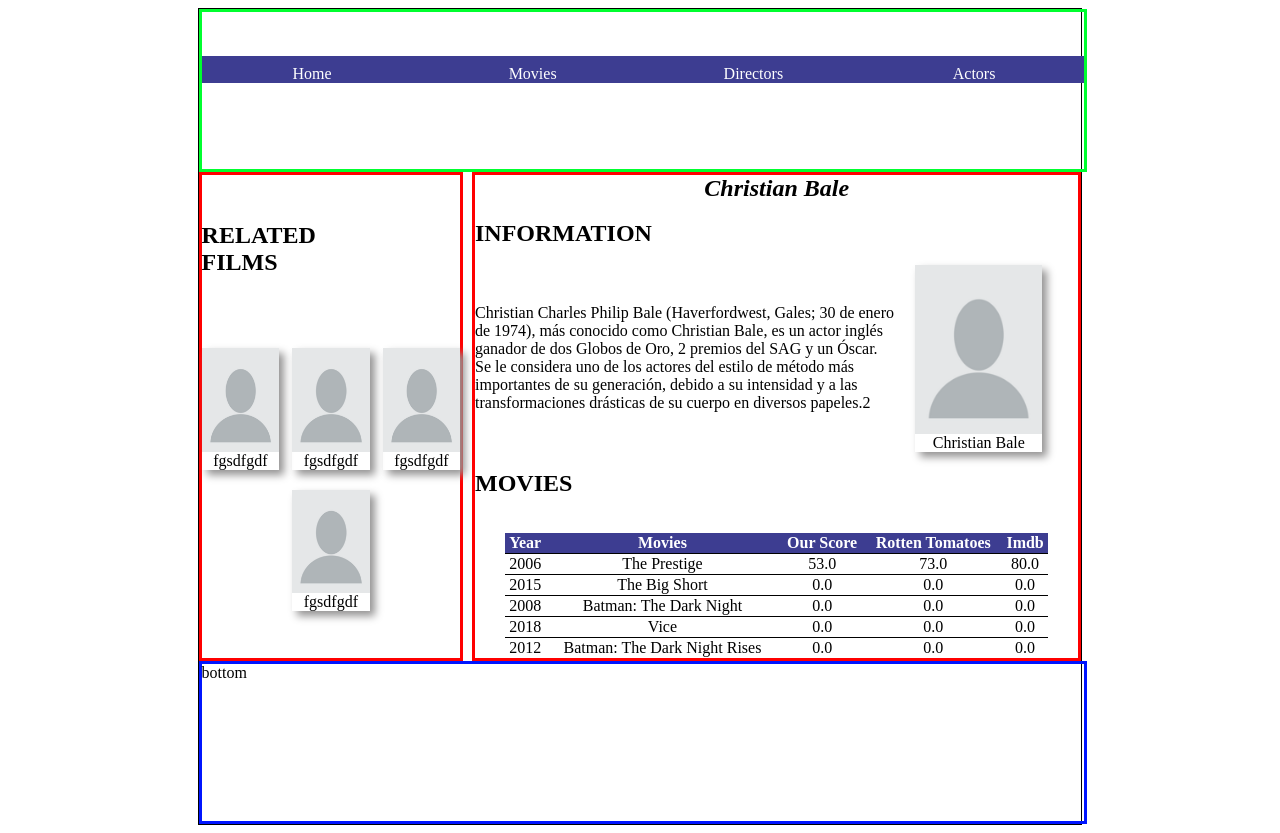
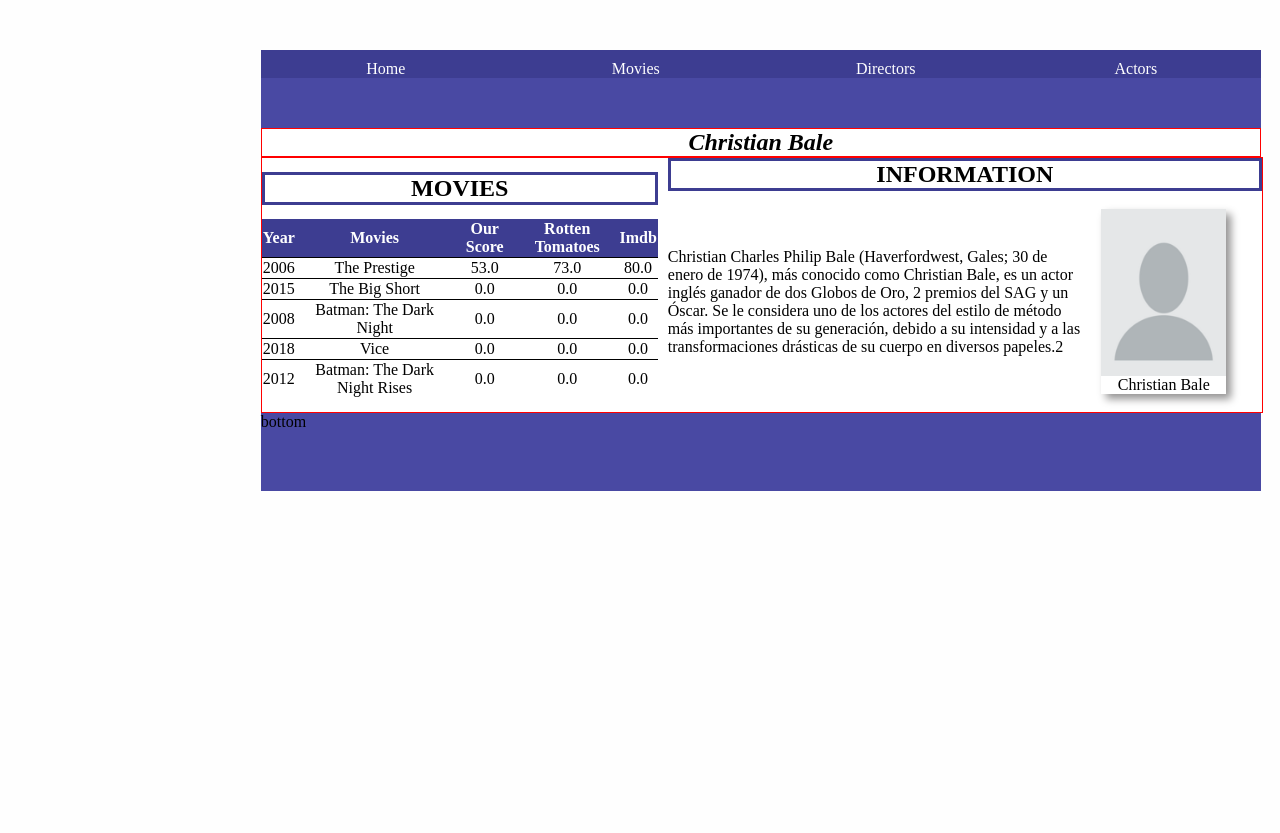
Before and after one commit to Sergio2405/Movies, a Django app: page /blog/actors/1/ in a window 1280 px wide. After the commit the page ends 491 px from the top, so only its background shows below. Run offline with Django 3.2, Linux system fonts and the light colour scheme; data comes from the database, SQL or seed files in the repository; parts of the project's set-up code (start-up, migrations or seed data) failed here and were passed over; some libraries are stand-ins or nearby versions.

Commit message:
format change

```diff
--- a/blog/static/blog/css/index.css
+++ b/blog/static/blog/css/index.css
@@ -1,17 +1,20 @@
 :root {
     --page-color: rgb(61, 61, 145);
-    /* --page-background: rgb(63, 63, 78) ; */
+    --page-background: white ;
+    --body--color: rgb(254, 254, 254);
     --nav-color: rgb(73, 73, 163);
     --font-letter: "Times New Roman", Times, serif
 }
 
+body{background-color:var(--body--color) ;}
+
 #webpage
 {
-    border: 1px solid black;
-    margin-left: 15%;
-    margin-right: 15%;
+    margin-left: 20%;
     font-family: var(--font-letter);
-    background-color:var(--page-background) ;
+    background-color:var(--page-background);
+    width: 1000px;
+    height: auto;
 }
 /* CONTAINER */
 #parent
@@ -19,7 +22,6 @@
     display: grid;
     grid-template-columns: auto;
     row-gap: auto;
-    border: 3px solid red;
     width: 70%;
     height: auto;
 }
@@ -31,40 +33,30 @@
     column-gap: 1%;
     width: 100%;
     height: auto;
+    border: 1px solid red;
 }
 
 #right_side
 {
-    border: 3px solid red;
     width: 30%;
     height: auto;
-    /* display: grid;
-    grid-template-rows: auto auto auto;
-    row-gap: auto; */
     display: flex;
     justify-content: space-evenly;
     flex-direction: column;
 }
 
-#left_side
-{
-    border: 3px solid red;
-    width: 20%;
-    height: auto;
-}
-
 #header
 {
-    border: 3px solid rgb(0, 255, 47);
     width: 100%;
-    height: 20%;
+    height: 10%;
+    background-color: var(--nav-color);
 }
 
 #bottom
 {
-    border: 3px solid rgb(0, 21, 255);
+    background-color: var(--nav-color);
     width: 100%;
-    height: 20%;
+    height: 10%;
 }
 .menu
 {
@@ -106,13 +98,8 @@
     text-align: center;
     font-size: 150%;
     font-weight: 900;
-    display:grid;
-    grid-template-columns: 5% repeat(8,auto);
-}
-
-.section_separator :not(div:nth-child(2))
-{
-    background-color: var(--page-color)
+    width: auto;
+    border: 3px solid var(--page-color);
 }
 
 /* NAME */
@@ -123,13 +110,14 @@
     font-size:x-large;
     font-weight: 550;
     font-style: oblique;
+    border: 1px solid red;
 }
 
 /* INFORMATION */
 #section_information
 {
     display: grid;
-    grid-template-columns: 34% 33% 33%;
+    grid-template-columns: 20% 40% 40%;
     column-gap: 3%;
 }
 
--- a/blog/templates/blog/actorsdetail.html
+++ b/blog/templates/blog/actorsdetail.html
@@ -39,17 +39,9 @@
     column-gap: 3%;
 
 }
-.movies
-    {
-        display:flex;
-        justify-content: space-evenly;
-        column-gap: 5%;
-        row-gap: 20px;
-        flex-basis: 50%;
-        flex-wrap: wrap;
-        flex-direction: row;
-        margin-top: 10%;
-    }
+
+#right_side {width: 40%;}
+#parent {width: 60%;}
 </style>
 {% endblock %}
 
@@ -66,40 +58,43 @@
         </div>
     </div>
 
+    <div id = "section_name">
+        {{ actor.name }}
+    </div>
+
     <div id = "page">
 
         <div id = "right_side">
 
             <div class = "section_separator">
-                RELATED FILMS
+                MOVIES
             </div>
 
-            <div class = "movies">
-                <div class = "images" style = "width: 30%;height: auto;">
-                    <img src="/media/actor_image/ProfilePic.png" style="width: 100%; height: auto">
-                    <figcaption style = "text-align: center;"> fgsdfgdf </figcaption>
-                </div>
-                <div class = "images" style = "width: 30%;height: auto;">
-                    <img src="/media/actor_image/ProfilePic.png" style="width: 100%; height: auto">
-                    <figcaption style = "text-align: center;"> fgsdfgdf </figcaption>
-                </div>
-                <div class = "images" style = "width: 30%;height: auto;">
-                    <img src="/media/actor_image/ProfilePic.png" style="width: 100%; height: auto">
-                    <figcaption style = "text-align: center;"> fgsdfgdf </figcaption>
-                </div>
-                <div class = "images" style = "width: 30%;height: auto;">
-                    <img src="/media/actor_image/ProfilePic.png" style="width: 100%; height: auto">
-                    <figcaption style = "text-align: center;"> fgsdfgdf </figcaption>
-                </div>
+            <div>
+                <table style = "width: 100%;">
+                    <thead>
+                        <th>Year</th>
+                        <th>Movies</th>
+                        <th>Our Score</th>
+                        <th>Rotten Tomatoes</th>
+                        <th>Imdb</th>
+                    </thead>
+                    <tbody>
+                        {% for movie in actor.movies.all %}
+                            <tr>
+                                <td>{{ movie.only_year }}</td>
+                                <td><a href = "{% url 'MoviesDetail' movie.id %}">{{ movie.name }}</a></td>
+                                <td>{{ movie.final_score }}</td>
+                                <td>{{ movie.rotten_tomatoes }}</td>
+                                <td>{{ movie.imdb }}</td>
+                            </tr>
+                        {% endfor %}
+                    </tbody>
+                </table>
             </div>
         </div>
 
         <div id = "parent">
-
-            <div id = "section_name">
-                {{ actor.name }}
-            </div>
-            <br>
 
             <div class = "section_separator">
                 INFORMATION
@@ -124,33 +119,6 @@
             </div>
 
             <br>
-            <div class = "section_separator">
-                MOVIES
-            </div>
-            <br>
-
-            <div>
-                <table style = "width: 90%;margin-left: 5%;margin-top: 3%;">
-                    <thead>
-                        <th>Year</th>
-                        <th>Movies</th>
-                        <th>Our Score</th>
-                        <th>Rotten Tomatoes</th>
-                        <th>Imdb</th>
-                    </thead>
-                    <tbody>
-                        {% for movie in actor.movies.all %}
-                            <tr>
-                                <td>{{ movie.only_year }}</td>
-                                <td><a href = "{% url 'MoviesDetail' movie.id %}">{{ movie.name }}</a></td>
-                                <td>{{ movie.final_score }}</td>
-                                <td>{{ movie.rotten_tomatoes }}</td>
-                                <td>{{ movie.imdb }}</td>
-                            </tr>
-                        {% endfor %}
-                    </tbody>
-                </table>
-            </div>
         </div>
     </div>
 
--- a/blog/templates/blog/movies.html
+++ b/blog/templates/blog/movies.html
@@ -64,7 +64,7 @@
 
     </div>
     <div id = "bottom" style = "margin-top: 2%;">
-        bottom
+
     </div>
 </div>
 
```
Also changed, not shown: blog/templates/blog/directorsdetail.html (+28 -61 lines), blog/templates/blog/moviesdetail.html (+15 -27 lines).
